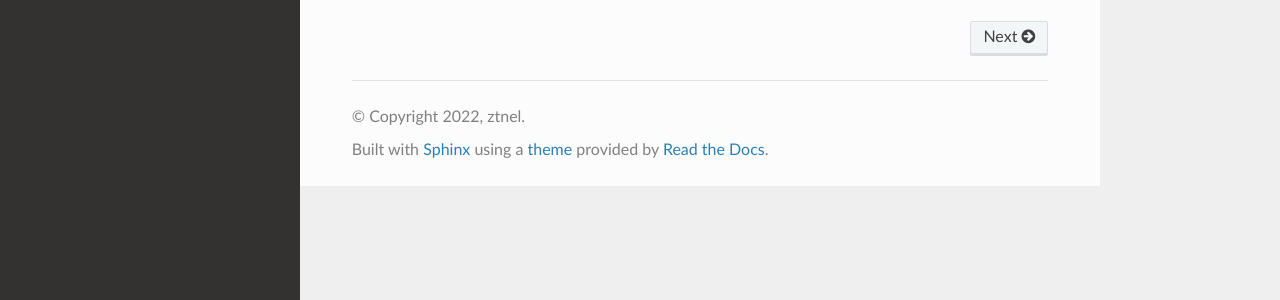
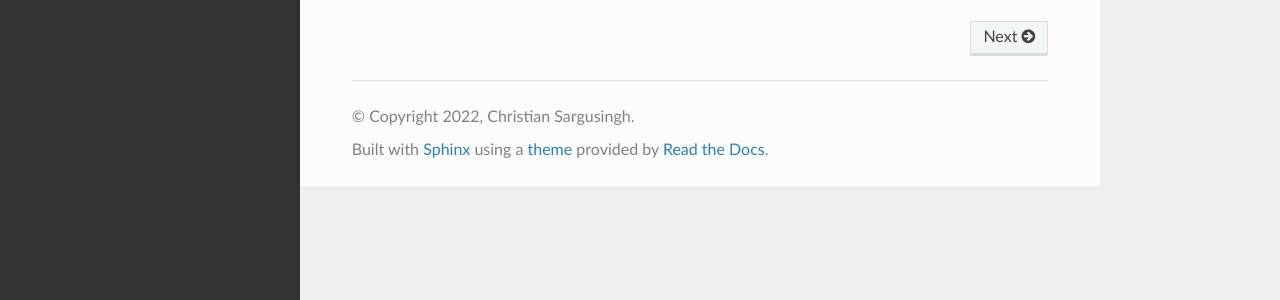
Before and after one commit to ztnel/model.io, a Sphinx documentation site: the page built from docs/source/index.rst, in a window 1280 px wide. Shown: the part 354-654 px from the top of the page. Built offline with Sphinx 7.4.7 and the Read the Docs theme 2.0.0, drawn with Linux system fonts in a browser that asks for light colours.

Commit message:
fix name

```diff
--- a/docs/source/conf.py
+++ b/docs/source/conf.py
@@ -18,8 +18,8 @@
 # -- Project information -----------------------------------------------------
 
 project = 'Myosin'
-copyright = '2022, ztnel'
-author = 'ztnel'
+copyright = '2022, Christian Sargusingh'
+author = 'Christian Sargusingh'
 
 # The full version, including alpha/beta/rc tags
 release = 'v0.1.1'
```
